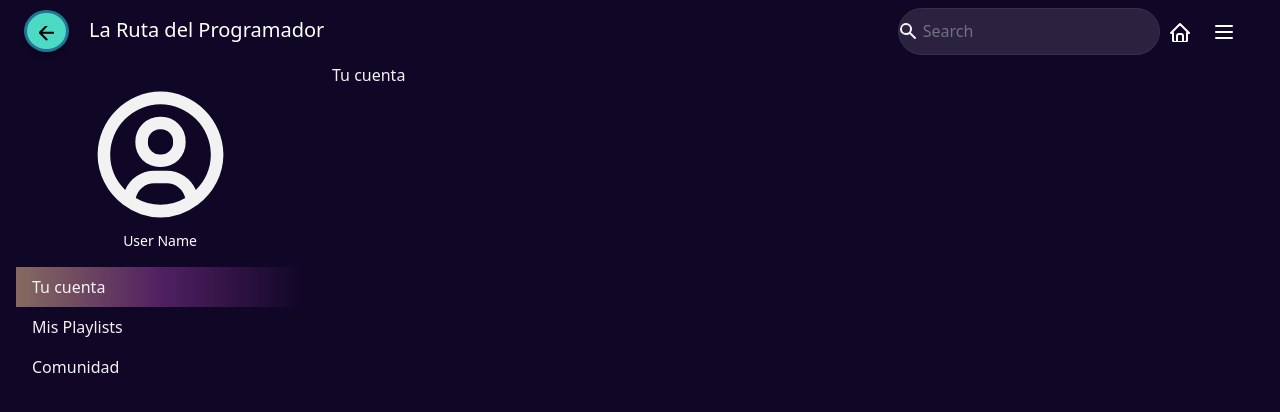
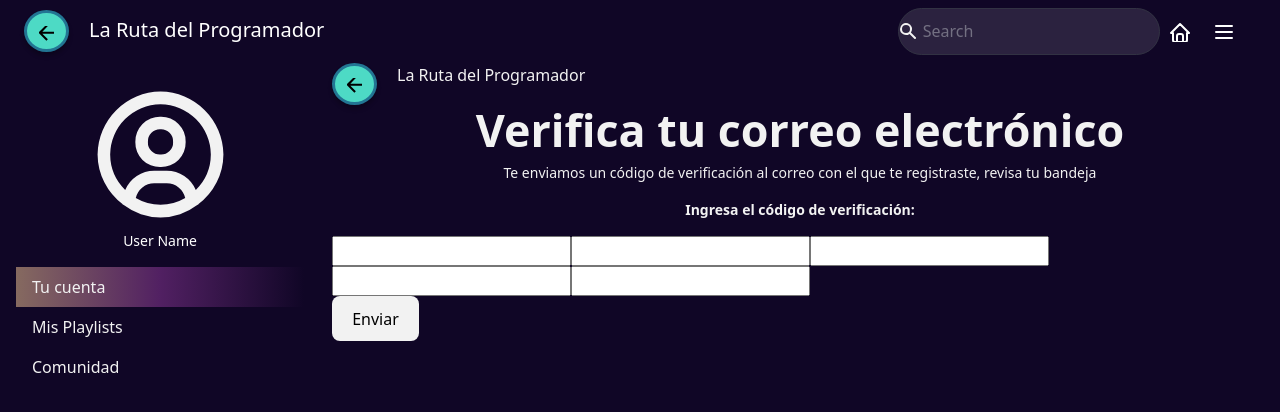
Before and after one commit to CodeMasterChefs/Frontend-Ruta-Programador, a React (Vite) app: page /mi_cuenta in a window 1280 px wide. Shown: the top 412 px of the page. Built offline with nearby package versions, Linux system fonts and the light colour scheme.

Commit message:
change confirmarPage

```diff
--- a/src/App.jsx
+++ b/src/App.jsx
@@ -5,7 +5,8 @@ import SideBar from "./Components/SideBar/SideBar";
 import MisPlaylistsPage from "./Pages/MisPlaylistsPage/MisPlaylistsPage";
 import NavBar from "./Components/NavBar/NavBar";
 //import ComunidadPage from "./Pages/ComunidadPage/ComunidadPage";
-import TuCuentaPage from "./Pages/TuCuentaPage/TuCuentaPage";
+//import TuCuentaPage from "./Pages/TuCuentaPage/TuCuentaPage";
+import ConfirmarCodigoPage from "./Pages/ConfimarCodigoPage/ConfirmarCodigoPage"
 import MiPlaylist from "./Pages/MiPlaylist/MiPlaylist";
 import RegistroUsuarioPage from "./Pages/RegistroUsuarioPage/RegistroUsuarioPage";
 //import CrearPlaylist from "./Components/CrearPlaylist/CrearPlaylist";
@@ -30,7 +31,7 @@ function App() {
                 element={<MiPlaylist />}
               />
               <Route path="/comunidad" element={<RegistroUsuarioPage />}></Route>
-              <Route path="/mi_cuenta" element={<TuCuentaPage />}></Route>
+              <Route path="/mi_cuenta" element={<ConfirmarCodigoPage />}></Route>
             </Routes>
           </div>
         </div>
--- a/src/Pages/ConfimarCodigoPage/ConfirmarCodigoPage.jsx
+++ b/src/Pages/ConfimarCodigoPage/ConfirmarCodigoPage.jsx
@@ -50,12 +50,15 @@ const ConfirmarCodigoPage = () => {
                 </div>
             ) : (
                 <div>
-                    <h1><b>Verifica tu correo electrónico</b></h1>
+                    <div className="text-center">
+                    <h1><b>Verifica tu correo electrónico </b></h1>
                     <p>
                         Te enviamos un código de verificación al correo con el que te
                         registraste, revisa tu bandeja
                     </p>
                     <p><b>Ingresa el código de verificación:</b></p>
+                    </div>
+
                     <div className="verification-code-inputs">
                         {verificationCode.map((code, index) => (
                             <input
```
